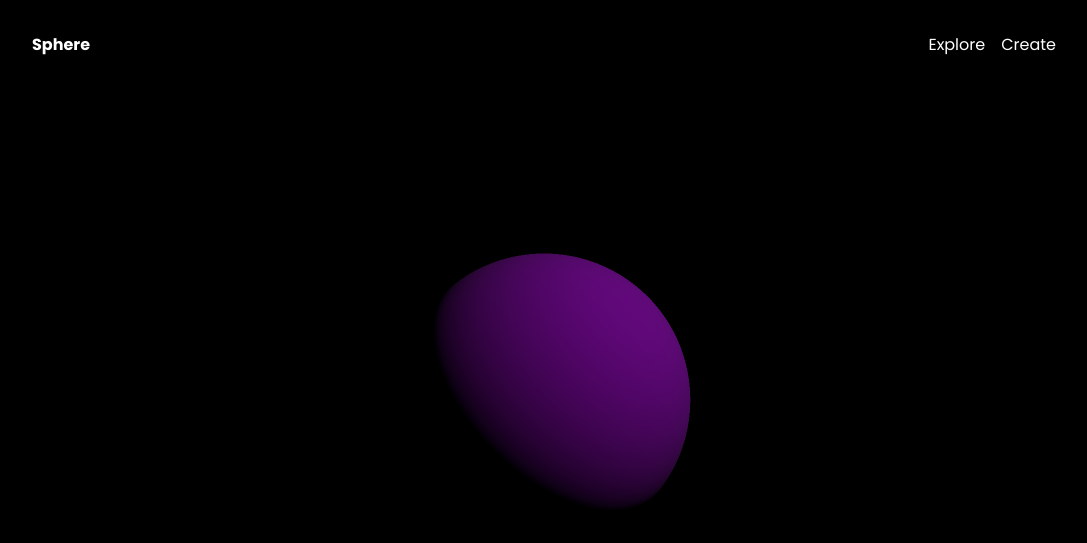
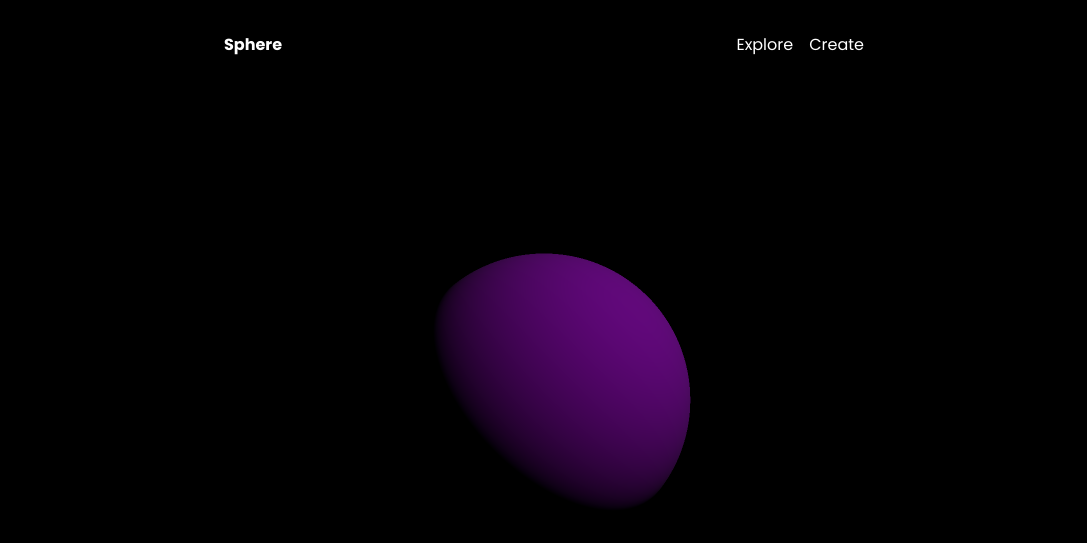
Before and after one commit to HectornsGit/ThreejsCrashCourse, a website built with Vite: page threejsCrashCourse/index.html in a window 1280 px wide. Shown: the top 543 px of the page, without its empty margins (96-1183 px from the left). Built offline with nearby package versions, Linux system fonts and the light colour scheme; animation ran at ten frames a second.

Commit message:
style style.css media queries and adjustments

```diff
--- a/threejsCrashCourse/style.css
+++ b/threejsCrashCourse/style.css
@@ -21,9 +21,9 @@ html {
 
 nav {
   color: white;
+  position: relative;
   z-index: 2;
-  position: relative;
-  padding: 2rem 8rem;
+  padding: 2rem 4rem;
   display: flex;
   justify-content: space-between;
 }
@@ -49,4 +49,11 @@ nav ul {
   left: 50%;
   top: 75%;
   transform: translate(-50%, -75%);
+  text-align: center;
 }
+
+@media (min-width: 1000px) {
+  nav {
+    padding: 2rem 20rem;
+  }
+}
```
